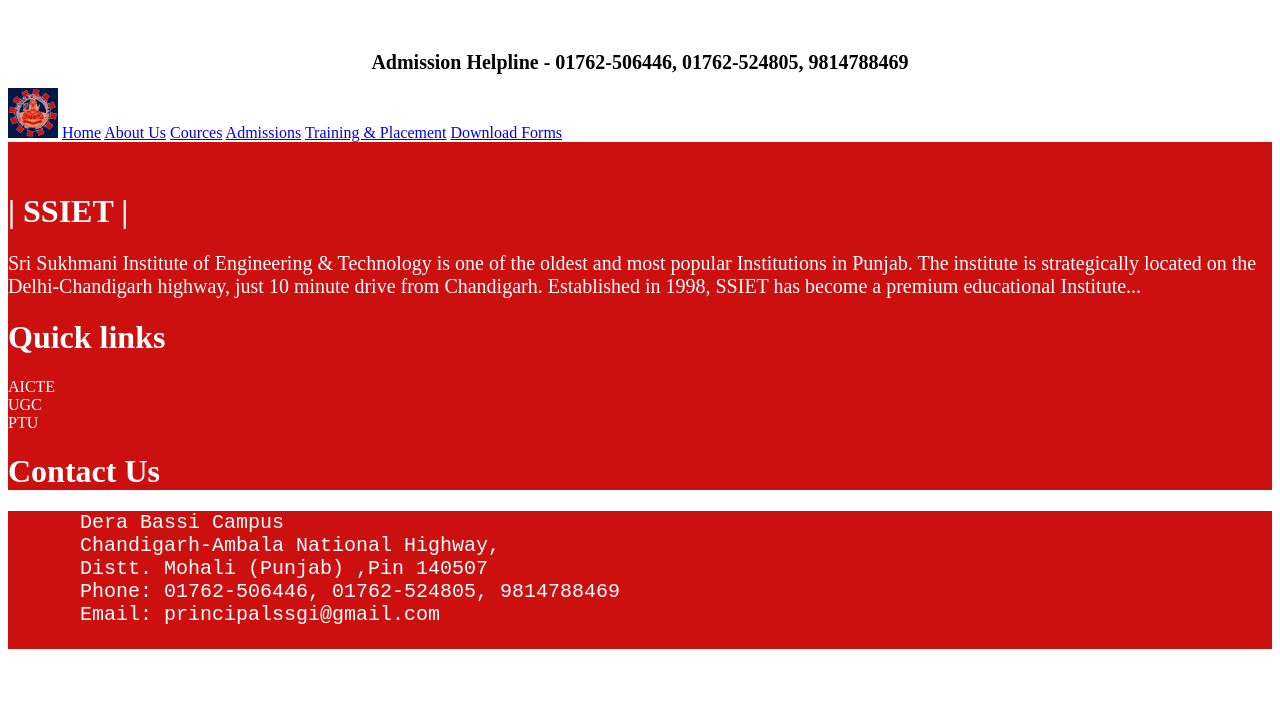
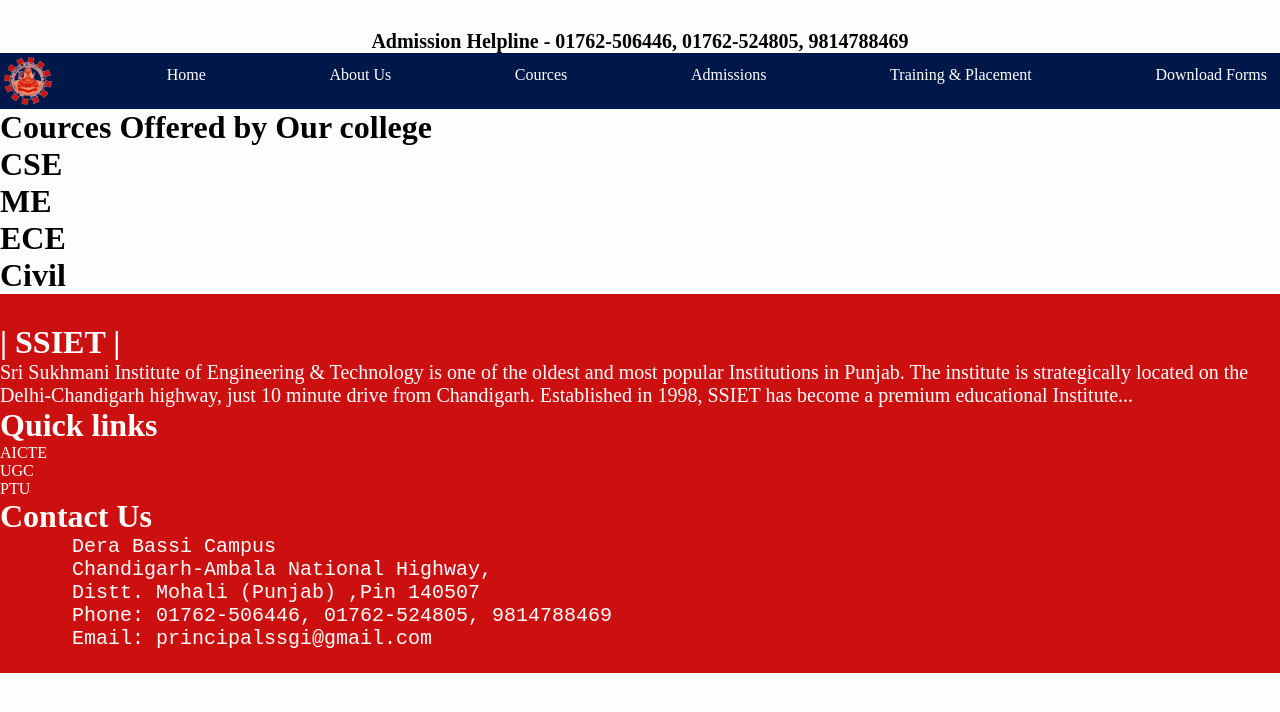
Before and after one commit to jyotismita-das-365/SSIET, a plain HTML site: page pages/cources.html in a window 1280 px wide. Drawn offline with Linux system fonts and the light colour scheme.

Commit message:
continued

```diff
--- a/pages/cources.html
+++ b/pages/cources.html
@@ -3,7 +3,8 @@
 <head>
   <meta charset="UTF-8">
   <meta name="viewport" content="width=device-width, initial-scale=1.0">
-  <title>Document</title>
+  <title>Cources</title>
+  <link rel="stylesheet" href="../css/cources.css">
 </head>
 <body>
   <header style="padding-top: 30px;">
@@ -13,16 +14,35 @@
     </div> -->
     <nav id="navbar">
         <img src="../images/Home/logo-1.png" alt="SSIET Logo" style="background-color: #001849; height: 50px;">
-        <a href="#" class="nav_element">Home</a>
-        <a href="#" class="nav_element">About Us</a>
-        <a href="#" class="nav_element">Cources</a>
-        <a href="#" class="nav_element">Admissions</a>
-        <a href="#" class="nav_element">Training & Placement</a>
-        <a href="#" class="nav_element">Download Forms</a>
+        <a href="../index.html" class="nav_element">Home</a>
+        <a href="aboutUs.html" class="nav_element">About Us</a>
+        <a href="cources.html" class="nav_element">Cources</a>
+        <a href="admissions.html" class="nav_element">Admissions</a>
+        <a href="training_placement.html" class="nav_element">Training & Placement</a>
+        <a href="download_forms.html" class="nav_element">Download Forms</a>
         <!-- <a href="#" class="nav_element">News & Events</a>
         <a href="#" class="nav_element">Contact Us</a> -->
     </nav>
   </header>
+
+  <main>
+    <h1>Cources Offered by Our college</h1>
+    <div>
+      <h1>CSE</h1>
+    </div>
+
+    <div>
+      <h1>ME</h1>
+    </div>
+
+    <div>
+      <h1>ECE</h1>
+    </div>
+
+    <div>
+      <h1>Civil</h1>
+    </div>
+  </main>
 
   <footer style="padding-top: 30px; background-color: #cc0f0f; height: 300px;">
     <h1 style="background-color: #cc0f0f; color: white;">| SSIET |</h1>
```
Also changed, not shown: index.html (+6 -6 lines), pages/aboutUs.html (+6 -6 lines), pages/admissions.html (+7 -6 lines), pages/download_forms.html (+23 -6 lines), pages/training_placement.html (+6 -6 lines), README.md, scripts/aboutUs.js (added), scripts/admissions.js (added), scripts/cources.js (added), scripts/download_forms.js (added), scripts/training_placement.js (added).
